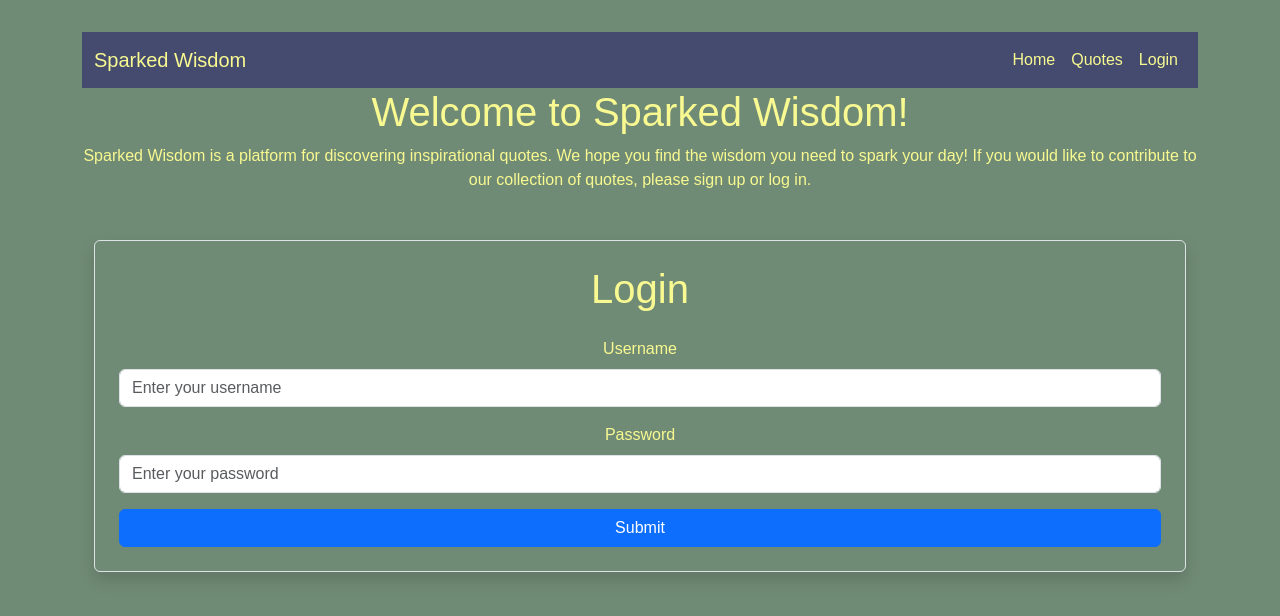
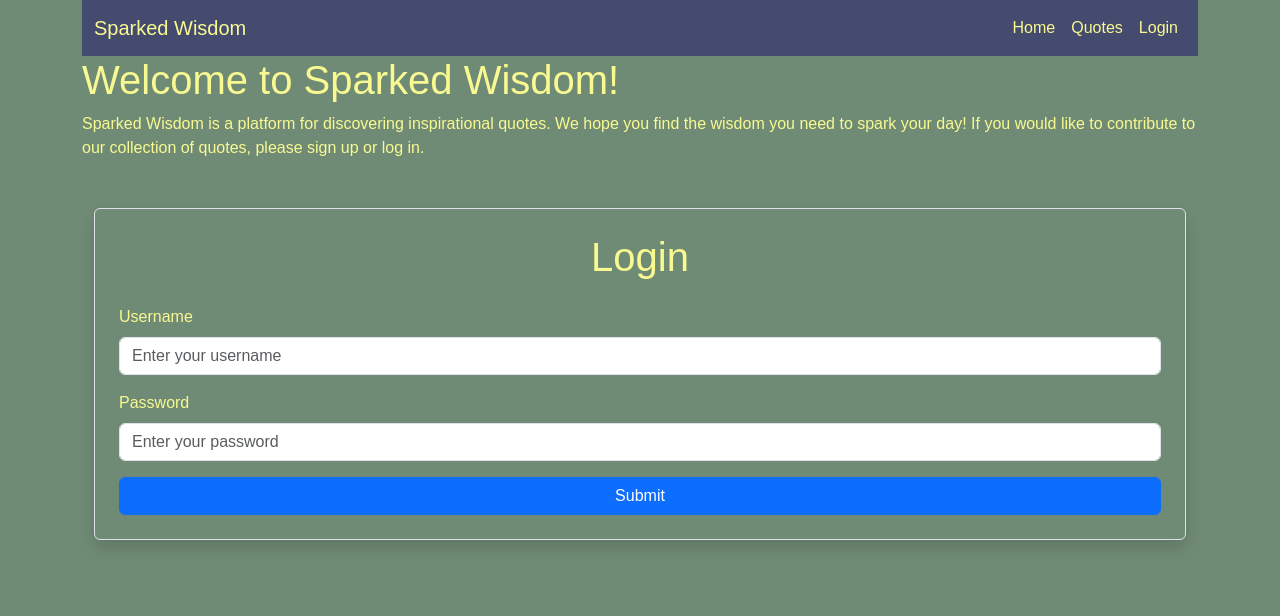
Before and after one commit to NicMiller35/project-2, a React (Vite) app in the folder sparked-wisdom/client/: page / in a window 1280 px wide. Shown: the top 616 px of the page. Built offline with nearby package versions, Linux system fonts and the light colour scheme.

Commit message:
Commented default styling

```diff
--- a/sparked-wisdom/client/src/App.css
+++ b/sparked-wisdom/client/src/App.css
@@ -1,4 +1,4 @@
-#root {
+/* #root {
   max-width: 1280px;
   margin: 0 auto;
   padding: 2rem;
@@ -39,7 +39,7 @@
 
 .read-the-docs {
   color: #888;
-}
+}*/
 
 /*background color for the body*/
 body {
```
Also changed, not shown: sparked-wisdom/client/src/index.css (+38 -1 lines).
